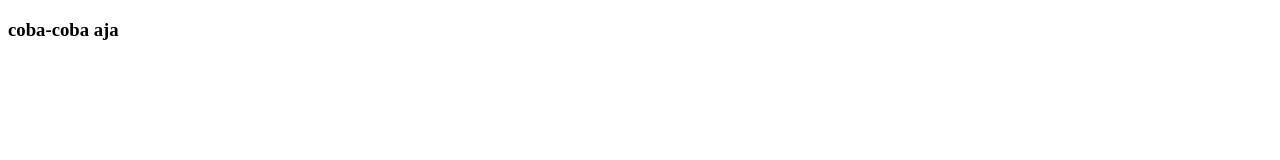
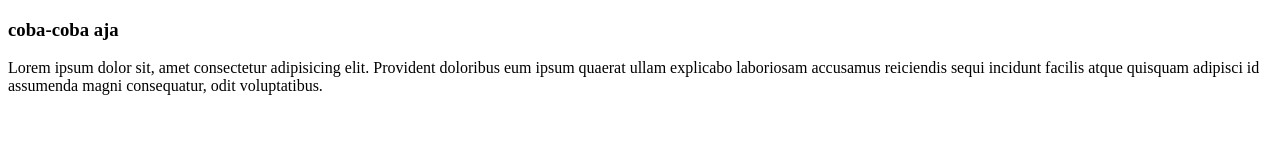
Before and after one commit to roxyzc/test2, a plain HTML site: page index.html in a window 1280 px wide. Drawn offline with Linux system fonts and the light colour scheme.

Commit message:
menambahkan paragraf

```diff
--- a/index.html
+++ b/index.html
@@ -10,6 +10,9 @@
 
 <body>
     <h3>coba-coba aja</h3>
+    <p>Lorem ipsum dolor sit, amet consectetur adipisicing elit. Provident doloribus eum ipsum quaerat ullam explicabo
+        laboriosam accusamus reiciendis sequi incidunt facilis atque quisquam adipisci id assumenda magni consequatur,
+        odit voluptatibus.</p>
 </body>
 
 </html>
```
